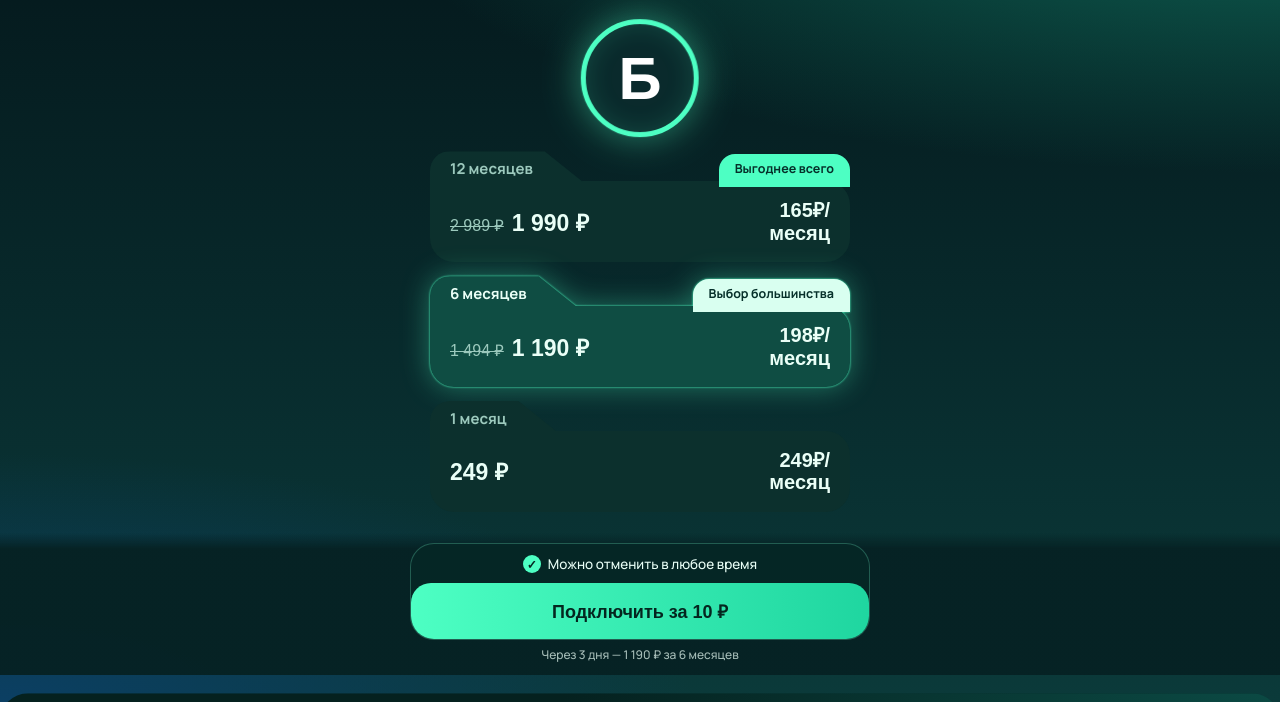
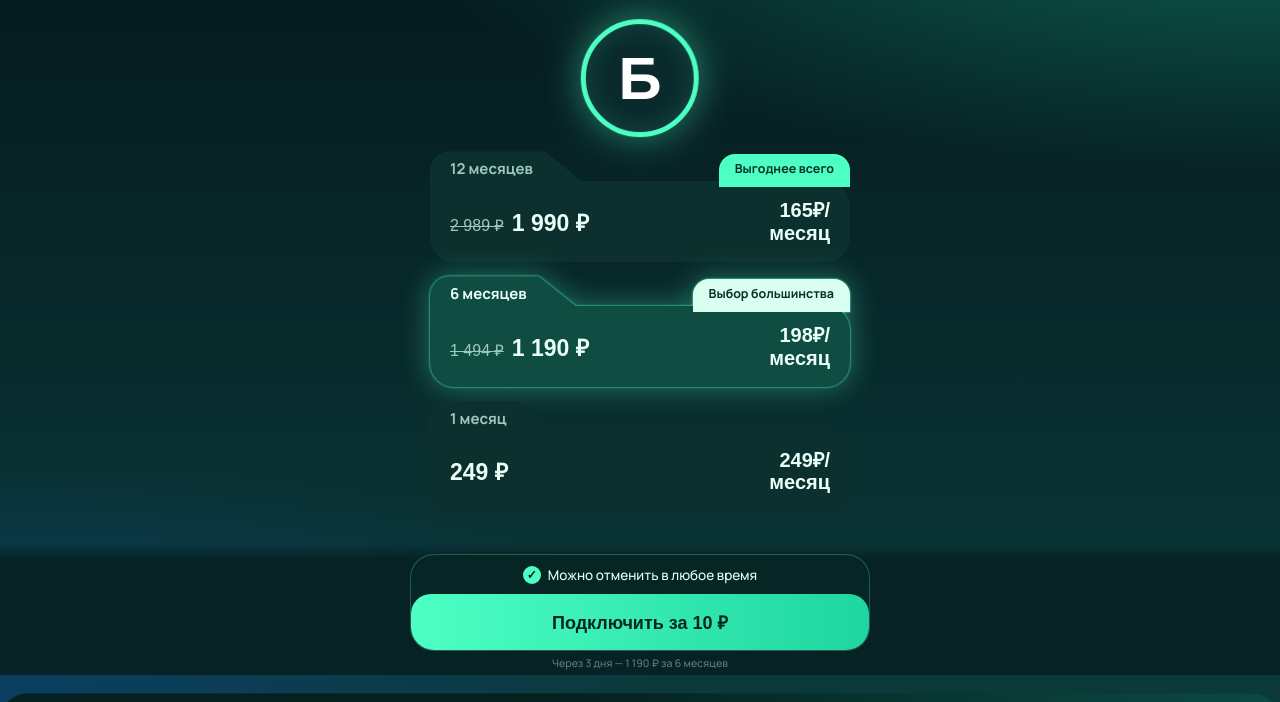
Before and after one commit to mask544/brani-vpn, a plain HTML site: page index.html in a window 1280 px wide. Shown: the part 125-827 px from the top of the page. Drawn offline with Linux system fonts and the light colour scheme; a web font is replaced by a local one.

Commit message:
Add files via upload

```diff
--- a/index.html
+++ b/index.html
@@ -96,8 +96,8 @@
   .cta .note{margin:0;padding:11px 0 10px;font-size:13.5px;color:var(--txt);display:flex;gap:7px;justify-content:center;align-items:center}
   .cta .note i{width:18px;height:18px;border-radius:50%;background:var(--mint);color:#04261f;font-style:normal;font-size:12px;font-weight:700;display:flex;align-items:center;justify-content:center}
   .cta button{border-radius:20px;margin:0}
-  .foot#foot{margin-top:7px;font-size:12px;line-height:1.3;color:var(--txt);opacity:.7}
-  .bottom{padding:10px 20px 12px}
+  .foot#foot{margin-top:6px;font-size:10.5px;line-height:1.25;color:var(--txt);opacity:.4;letter-spacing:.1px}
+  .bottom{padding:10px 20px 5px}
   .cta button{padding:16px}
   /* окно оплаты */
   .sheet-bg{position:fixed;inset:0;z-index:50;background:rgba(0,0,0,.55);opacity:0;pointer-events:none;transition:opacity .25s}
```
